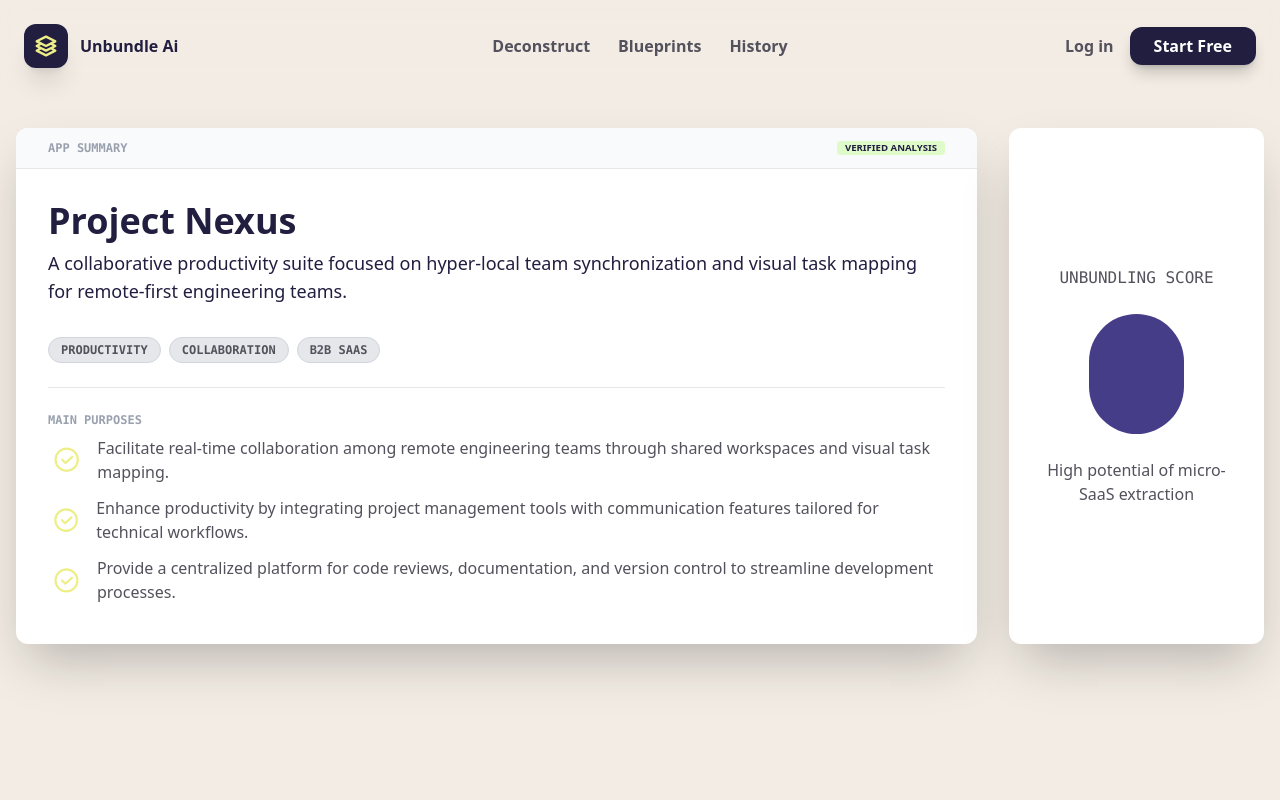
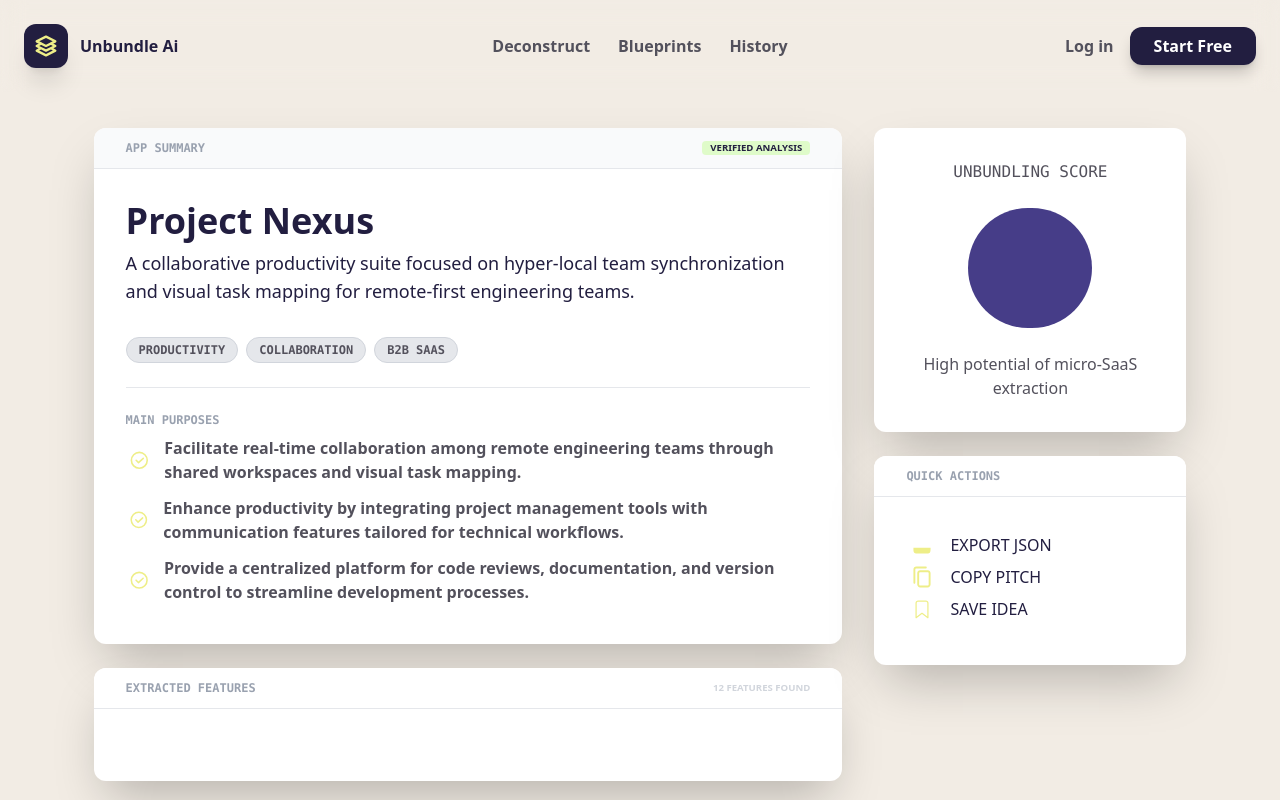
Before and after one commit to willydot21/landing-unbundleAI, a React (Vite) app: page /analyze/results in a window 1280 px wide. Built offline with nearby package versions, Linux system fonts and the light colour scheme.

Commit message:
making sections

```diff
--- a/src/components/icons/Icon.tsx
+++ b/src/components/icons/Icon.tsx
@@ -11,6 +11,9 @@ import LinkSvg from "./link";
 import TasksSvg from "./tasks";
 import StatsSvg from "./stats";
 import TickSvg from "./tick";
+import SaveSvg from "./save";
+import DownloadSvg from "./download";
+import CopySvg from "./copy";
 
 type IconColor = 'current' | 'primary' | 'primary_200' | 'secondary_50' | 'secondary' | 'secondary_200' | 'tertiary' | 'gray_400' | 'none';
 
@@ -20,7 +23,7 @@ export interface ISvgProps {
 }
 
 export interface IconProps  {
-  name: 'add' | 'arrow_right' | 'cart' | 'ride' | 'dash' | 'dir_right' | 'flash' | 'wand' | 'link' | 'stats' | 'tasks' | 'tick';
+  name: 'add' | 'arrow_right' | 'cart' | 'ride' | 'dash' | 'dir_right' | 'flash' | 'wand' | 'link' | 'stats' | 'tasks' | 'tick' | 'save' | 'download' | 'copy';
   classes?: string;
   colorHover?: IconColor;
   fillColor?: IconColor;
@@ -40,7 +43,10 @@ const svgs = {
   link: LinkSvg,
   stats: StatsSvg,
   tasks: TasksSvg,
-  tick: TickSvg
+  tick: TickSvg,
+  save: SaveSvg,
+  download: DownloadSvg,
+  copy: CopySvg,
 }
 
 export const Icon = (props: IconProps) => {
--- /dev/null
+++ b/src/components/icons/copy.tsx
@@ -0,0 +1,7 @@
+import type { ISvgProps } from "./Icon";
+
+export default function CopyIcon({color, colorHover}: ISvgProps) {
+  return (
+    <svg viewBox="-4.8 -4.8 33.60 33.60" fill="none" className={colorHover + (colorHover ? ' hover:cursor-pointer ' : ' ') + color} xmlns="http://www.w3.org/2000/svg"><g id="SVGRepo_bgCarrier" stroke-width="0"></g><g id="SVGRepo_tracerCarrier" stroke-linecap="round" stroke-linejoin="round"></g><g id="SVGRepo_iconCarrier"> <path fill-rule="evenodd" clip-rule="evenodd" d="M21 8C21 6.34315 19.6569 5 18 5H10C8.34315 5 7 6.34315 7 8V20C7 21.6569 8.34315 23 10 23H18C19.6569 23 21 21.6569 21 20V8ZM19 8C19 7.44772 18.5523 7 18 7H10C9.44772 7 9 7.44772 9 8V20C9 20.5523 9.44772 21 10 21H18C18.5523 21 19 20.5523 19 20V8Z"></path> <path d="M6 3H16C16.5523 3 17 2.55228 17 2C17 1.44772 16.5523 1 16 1H6C4.34315 1 3 2.34315 3 4V18C3 18.5523 3.44772 19 4 19C4.55228 19 5 18.5523 5 18V4C5 3.44772 5.44772 3 6 3Z"></path> </g></svg>
+  )
+}
--- /dev/null
+++ b/src/components/icons/download.tsx
@@ -0,0 +1,7 @@
+import type { ISvgProps } from "./Icon";
+
+export default function DownloadIcon({color, colorHover}: ISvgProps) {
+  return (
+    <svg viewBox="-4.8 -4.8 33.60 33.60" fill="none" className={colorHover + (colorHover ? ' hover:cursor-pointer ' : ' ') + color} xmlns="http://www.w3.org/2000/svg"><g id="SVGRepo_bgCarrier" stroke-width="0"></g><g id="SVGRepo_tracerCarrier" stroke-linecap="round" stroke-linejoin="round"></g><g id="SVGRepo_iconCarrier"> <path d="M3 15C3 17.8284 3 19.2426 3.87868 20.1213C4.75736 21 6.17157 21 9 21H15C17.8284 21 19.2426 21 20.1213 20.1213C21 19.2426 21 17.8284 21 15" stroke-width="1.5" stroke-linecap="round" stroke-linejoin="round"></path> <path d="M12 3V16M12 16L16 11.625M12 16L8 11.625" stroke-width="1.5" stroke-linecap="round" stroke-linejoin="round"></path> </g></svg>
+  )
+}
--- /dev/null
+++ b/src/components/icons/save.tsx
@@ -0,0 +1,8 @@
+import type { ISvgProps } from "./Icon";
+
+export default function SaveIcon({ color, colorHover}: ISvgProps) {
+  colorHover + (colorHover ? ' hover:cursor-pointer ' : ' ') + color
+  return (
+    <svg viewBox="-5.6 -5.6 39.20 39.20" fill="none" className={colorHover + (colorHover ? ' hover:cursor-pointer ' : ' ') + color} xmlns="http://www.w3.org/2000/svg"><g id="SVGRepo_bgCarrier" stroke-width="0"></g><g id="SVGRepo_tracerCarrier" stroke-linecap="round" stroke-linejoin="round"></g><g id="SVGRepo_iconCarrier"> <path d="M6 6.75C6 4.95507 7.45507 3.5 9.25 3.5H18.75C20.5449 3.5 22 4.95507 22 6.75V24.75C22 25.0348 21.8387 25.2951 21.5836 25.4217C21.3285 25.5484 21.0236 25.5197 20.7967 25.3475L14 20.1914L7.20329 25.3475C6.97638 25.5197 6.67153 25.5484 6.41643 25.4217C6.16133 25.2951 6 25.0348 6 24.75V6.75ZM9.25 5C8.2835 5 7.5 5.7835 7.5 6.75V23.2396L13.5467 18.6525C13.8147 18.4492 14.1853 18.4492 14.4533 18.6525L20.5 23.2396V6.75C20.5 5.7835 19.7165 5 18.75 5H9.25Z"></path> </g></svg>
+  )
+}
--- a/src/components/ui/section-container.tsx
+++ b/src/components/ui/section-container.tsx
@@ -2,14 +2,22 @@ import type { PropsWithChildren, ReactElement } from "react";
 
 interface IContainerProps extends PropsWithChildren{
   barTitle: string;
-  BarLabel: ReactElement
+  barColor?: 'current' | 'gray' | 'white';
+  BarLabel?: ReactElement
 }
 
-export default function SectionContainer({ barTitle, BarLabel, children }: IContainerProps) {
+export default function SectionContainer({ barTitle, barColor = 'gray', BarLabel, children }: IContainerProps) {
+
+  const barColors = {
+    current: 'bg-current',
+    gray: 'bg-gray-50',
+    white: 'bg-white',
+  }
+
   return (
     <section className="flex flex-col rounded-xl bg-white w-full drop-shadow-black-op shadow-black-op-200 shadow-2xl">
-      <header className="w-full flex justify-between bg-gray-50 rounded-tr-xl rounded-tl-xl items-center px-8 py-3">
-        <h5 className="text-xs font-bold font-mono text-gray-400">{barTitle}</h5>
+      <header className={"w-full flex justify-between rounded-tr-xl rounded-tl-xl items-center px-8 py-3" + ' ' + barColors[barColor]}>
+        <h5 className="text-xs font-bold  font-mono text-gray-400">{barTitle}</h5>
         {BarLabel}
       </header>
       <hr className="border-gray-200 w-full"/>
--- a/src/pages/results.tsx
+++ b/src/pages/results.tsx
@@ -18,6 +18,7 @@ export default function Results() {
     <>
       <Navbar/>
       <div className="flex w-full pt-32 justify-center px-4 gap-8 max-w-8xl">
+        <aside className="w-full lg:w-3/5 flex flex-col gap-y-6">
           <SectionContainer
           barTitle="APP SUMMARY"
           BarLabel={<Label>VERIFIED ANALYSIS</Label>}
@@ -27,7 +28,7 @@ export default function Results() {
           <hr className="border-gray-200 w-full my-4"/>
           <div className="flex flex-col w-full">
             <h5 className="font-mono text-gray-400 text-xs font-semibold mb-2">MAIN PURPOSES</h5>
-            <ul className="flex flex-col text-tertiary-100 gap-y-3">
+            <ul className="flex flex-col text-tertiary-100 font-semibold gap-y-3">
               <li className="flex justify-center items-center gap-x-3 w-fit">
                 <Icon name="tick" fillColor="secondary" strokeColor="none" size="extraLarge" />
                 Facilitate real-time collaboration among remote engineering teams through shared workspaces and visual task mapping.</li>
@@ -40,11 +41,39 @@ export default function Results() {
             </ul>
           </div>
           </SectionContainer>
-        <div className="flex flex-col w-2/5 lg:w-1/4 p-8 bg-white rounded-xl items-center justify-center gap-y-6 drop-shadow-black-op shadow-black-op-200 shadow-2xl">
+          <SectionContainer
+          barTitle="EXTRACTED FEATURES"
+          barColor="white"
+          BarLabel={<label className="text-xxs font-bold text-gray-300 text-mono"> 12 FEATURES FOUND</label>}>
+
+          </SectionContainer>
+        </aside>
+        <aside className="w-2/5 lg:w-1/4 flex flex-col gap-y-6">
+          <div className="flex flex-col w-full p-8 bg-white rounded-xl items-center justify-center gap-y-6 drop-shadow-black-op shadow-black-op-200 shadow-2xl">
             <h5 className="text-tertiary-100 font-mono ">UNBUNDLING SCORE</h5>
             <span className="w-1/2 h-30 bg-primary-200 rounded-full"></span>
             <p className="text-tertiary-100 text-center"> High potential of micro-SaaS extraction</p>
           </div>
+          <SectionContainer
+            barTitle="QUICK ACTIONS"
+            barColor="white"
+          >
+            <ul className="flex flex-col">
+              {
+                [
+                  {label: "EXPORT JSON", icon: 'download'},
+                  {label: "COPY PITCH", icon: 'copy'},
+                  {label: "SAVE IDEA", icon: 'save'}
+                ].map(({label, icon}) =>
+                  <li key={label} className="flex justify-center items-center gap-x-3 w-fit cursor-pointer hover:text-primary-100 transition-colors">
+                    <Icon name={icon as keyof typeof IconProps['name']} fillColor="secondary" strokeColor="none" size="large" />
+                    {label}
+                  </li>
+                )
+              }
+            </ul>
+          </SectionContainer>
+        </aside>
       </div>
     </>
   )
```
Lines whose indentation alone changed are shown as unchanged.
